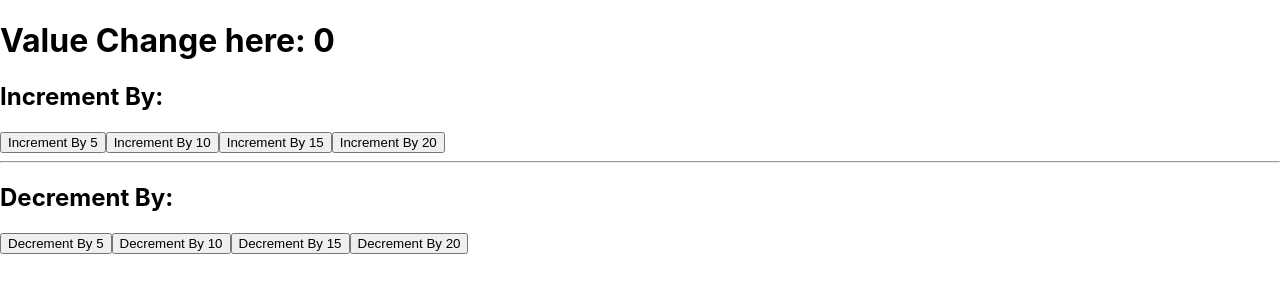
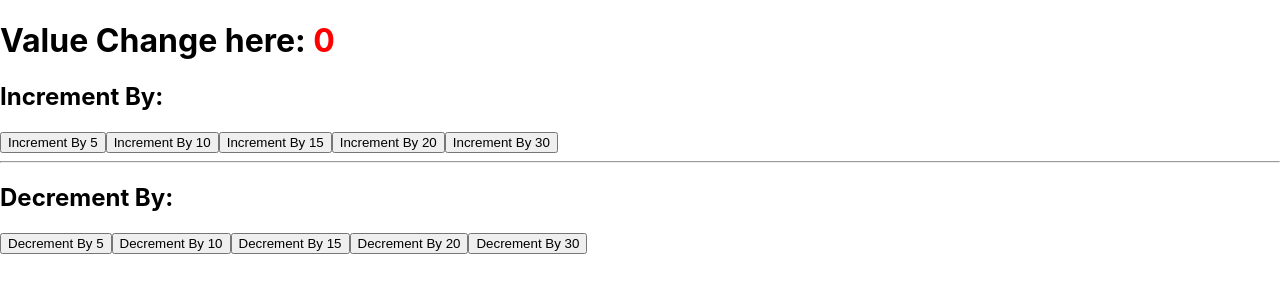
Before and after one commit to chandraPrakash89/TrainingSessionReact, a React (Create React App) app: page / in a window 1280 px wide. Shown: the top 300 px of the page. Built offline with nearby package versions, Linux system fonts and the light colour scheme.

Commit message:
added-button

```diff
--- a/src/App.js
+++ b/src/App.js
@@ -1,4 +1,4 @@
-import { useState } from 'react';
+import { useEffect, useState } from 'react';
 import './App.css';
 
 function App() {
@@ -9,25 +9,26 @@ function App() {
     if(operation === "increment") {
       setValue(value + num);
     } else if(operation === "decrement") {
-       if(value>0){
-        setValue(value - num);
-       }
+       setValue(value - num);
+       console.log(value, "value");
     }
   }
 
   return <div>
-    <h1>Value Change here: {value}</h1>
+    <h1>Value Change here: <span class="inc-dec-value">{value}</span></h1>
     <h2>Increment By: </h2>
     <button onClick={() => handleClick(5 , "increment")}>Increment By 5</button>
     <button onClick={() => handleClick(10, "increment")}>Increment By 10</button>
     <button onClick={() => handleClick(15, "increment")}>Increment By 15</button>
     <button onClick={() => handleClick(20, "increment")}>Increment By 20</button>
+    <button onClick={() => handleClick(30, "increment")}>Increment By 30</button>
     <hr />
     <h2>Decrement By:</h2>
     <button onClick={() => handleClick(5, "decrement")}>Decrement By 5</button>
     <button onClick={() => handleClick(10, "decrement")}>Decrement By 10</button>
     <button onClick={() => handleClick(15, "decrement")}>Decrement By 15</button>
     <button onClick={() => handleClick(20, "decrement")}>Decrement By 20</button>
+    <button onClick={() => handleClick(30, "decrement")}>Decrement By 30</button>
   </div>
 
 }
--- a/src/index.css
+++ b/src/index.css
@@ -11,3 +11,7 @@ code {
   font-family: source-code-pro, Menlo, Monaco, Consolas, 'Courier New',
     monospace;
 }
+
+.inc-dec-value {
+  color: red;
+}
```
